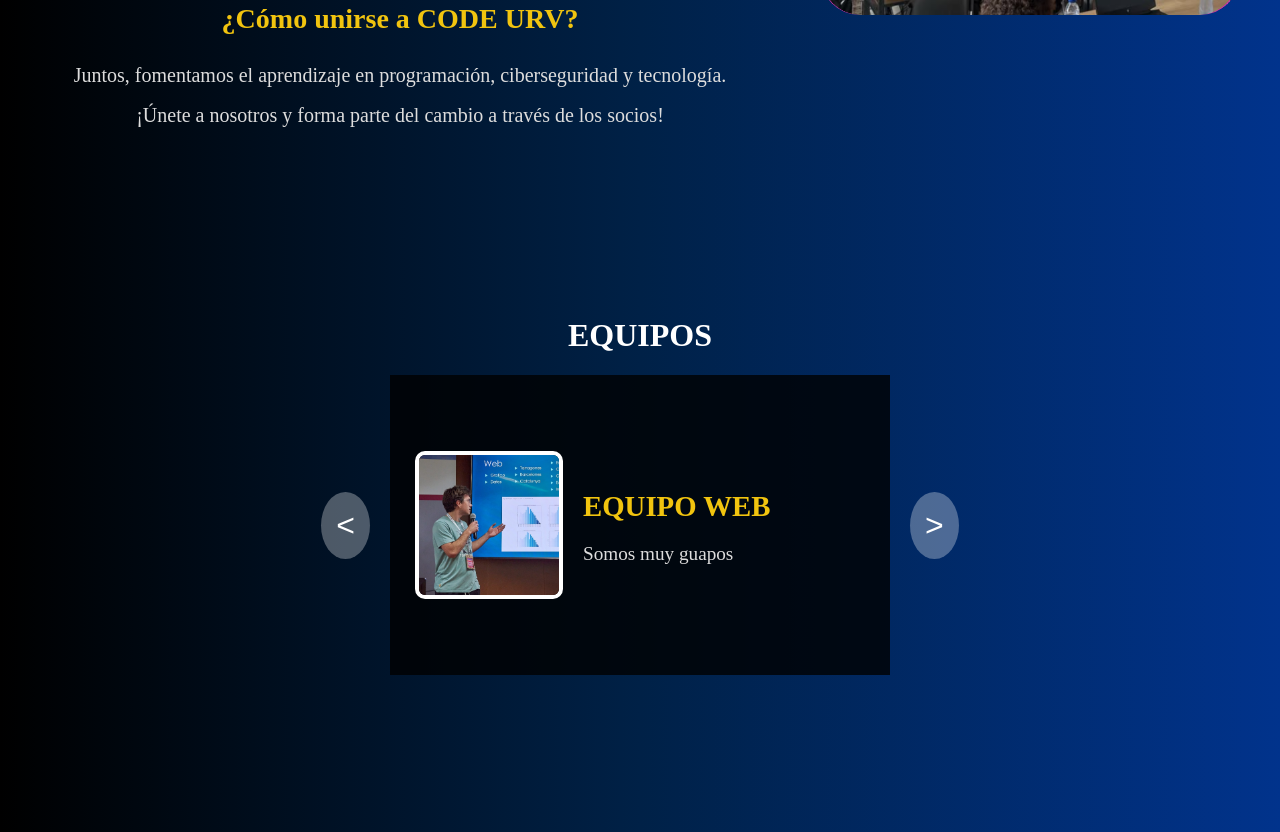
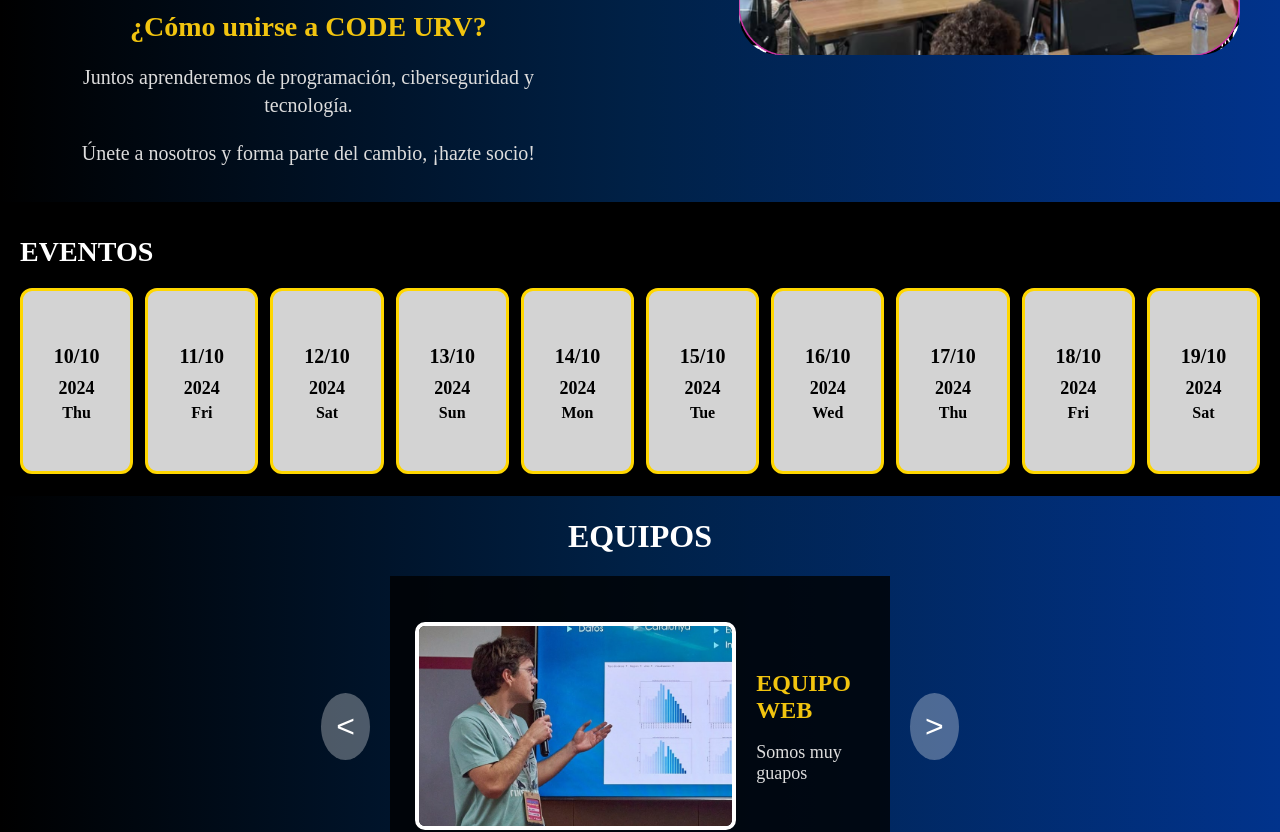
Before and after one commit to IvanCarayol/Web_Asociacion_CodeURV, a React (Vite) app in the folder web_codeurv/: page / in a window 1280 px wide. Shown: the part 1300-2132 px from the top of the page. Built offline with nearby package versions, Linux system fonts and the light colour scheme.

Commit message:
retoques finales y schedule provisonal

```diff
--- a/web_codeurv/src/App.css
+++ b/web_codeurv/src/App.css
@@ -1,3 +1,5 @@
-body {
+/* Reset de márgenes y rellenos globales */
+body, html {
   margin: 0;
+  padding: 0;
 }
--- a/web_codeurv/src/components/Equipos.jsx
+++ b/web_codeurv/src/components/Equipos.jsx
@@ -1,4 +1,5 @@
 import { useState } from "react";
+import "../styles/Eventos.css";
 import "../styles/Equipos.css";
 
 const equipos = [
@@ -19,7 +20,7 @@ const equipos = [
   },
 ];
 
-function Equipos() {
+function EventosYEquipos() {
   const [indexActual, setIndexActual] = useState(0);
 
   const siguiente = () => {
@@ -33,6 +34,33 @@ function Equipos() {
   };
 
   return (
+    <div className="contenedor-principal">
+      {/* Sección de Eventos */}
+      <div id="eventos">
+        <div className="eventos-container">
+          <h2>EVENTOS</h2>
+          <div className="eventos">
+            {[...Array(10)].map((_, i) => {
+              const fecha = new Date(2024, 9, 10 + i); // Octubre 2024
+              const dia = fecha.getDate();
+              const mes = fecha.getMonth() + 1;
+              const diaSemana = fecha.toLocaleString("en", { weekday: "short" });
+
+              return (
+                <div className="evento" key={i}>
+                  <p style={{ fontSize: "20px", fontWeight: "bold" }}>
+                    {dia}/{mes}
+                  </p>
+                  <p style={{ fontSize: "18px" }}>2024</p>
+                  <span style={{ fontSize: "16px" }}>{diaSemana}</span>
+                </div>
+              );
+            })}
+          </div>
+        </div>
+      </div>
+
+      {/* Sección de Equipos */}
       <div className="carrusel-container">
         <h1>EQUIPOS</h1>
         <div className="carrusel">
@@ -45,10 +73,14 @@ function Equipos() {
                 key={index}
                 className={`tarjeta ${index === indexActual ? "activa" : ""}`}
               >
-              <img src={equipo.imagen} alt={equipo.nombre} />
-              <div className="contenido">
-                <h2>{equipo.nombre}</h2>
-                <p>{equipo.descripcion}</p>
+                <img
+                  src={equipo.imagen}
+                  alt={equipo.nombre}
+                  style={{ width: "100%", height: "200px", objectFit: "cover" }}
+                />
+                <div className="contenido" style={{ fontSize: "20px" }}>
+                  <h2 style={{ fontSize: "24px" }}>{equipo.nombre}</h2>
+                  <p style={{ fontSize: "18px" }}>{equipo.descripcion}</p>
                 </div>
               </div>
             ))}
@@ -58,7 +90,8 @@ function Equipos() {
           </button>
         </div>
       </div>
+    </div>
   );
 }
 
-export default Equipos;
+export default EventosYEquipos;
--- a/web_codeurv/src/components/SobreNosotros.jsx
+++ b/web_codeurv/src/components/SobreNosotros.jsx
@@ -7,26 +7,28 @@ function SobreNosotros() {
       <div className="Contenido">
         <div className="Texto">
           <h2>¿Quiénes somos?</h2>
-            <p>Somos la asociación de informáticos de la Universidad Rovira i Virgili,
+            <p>Somos una asociación de informáticos de la Universidad Rovira i Virgili,
                 formada por alumnos del ETSE (Escola Tècnica Superior d'Enginyeria).
             </p>
           <hr />
 
           <h2>¿Cuál es el propósito de CODE URV?</h2>
           <p>
-            Nosotros transformamos el panorama de la programación y el talento, preparando a la próxima generación de innovadores en el ámbito de la informática.
+            Transformar el panorama de la programación y potenciar el talento, preparando a la próxima generación de innovadores en el ámbito de la informática.
           </p>
           <hr />
 
           <h2>¿Cómo unirse a CODE URV?</h2>
           <p>
-            Juntos, fomentamos el aprendizaje en programación, ciberseguridad y tecnología. <br />
-            ¡Únete a nosotros y forma parte del cambio a través de los socios!
+            Juntos aprenderemos de programación, ciberseguridad y tecnología.
+          </p>
+          <p>
+            Únete a nosotros y forma parte del cambio, ¡hazte socio!<br />
           </p>
         </div>
 
         <div className="Imagenes">
-          <img id="Robots" src="/AboutUS.png" alt="Nosotros" className="Logo" />
+          <img id="Foto-derecha" src="/AboutUS.png" alt="Nosotros" className="Logo" />
         </div>
       </div>
     </div>
--- a/web_codeurv/src/pages/Home.jsx
+++ b/web_codeurv/src/pages/Home.jsx
@@ -6,9 +6,9 @@ import Inicio from "../components/Inicio";
 import Footer from "../components/Footer";
 import Equipos from "../components/Equipos";
 import SobreNosotros from "../components/SobreNosotros";
-import Form from "../components/Form";
 import Socios from "../components/Socios";
 import Proyectos from "../components/Proyectos";
+
 
 function Home() {
   // Para hacer scroll si se le da a algun link del navbar
--- a/web_codeurv/src/styles/Equipos.css
+++ b/web_codeurv/src/styles/Equipos.css
@@ -1,15 +1,22 @@
 /* Fondo general con degradado azul */
+#equipos {
+  margin-top: -5px; /* Reduce el espacio entre eventos y equipos */
+  padding-top: 0;
+}
+
+
 .carrusel-container {
   text-align: center;
-  padding: 50px 20px;
+  padding: 0;
   color: white;
   background: linear-gradient(to right, #000000, #002147, #01338c);
-  min-height: 60vh;
+  min-height: auto;
   display: flex;
   flex-direction: column;
   align-items: center;
   justify-content: center;
   text-align: center;
+  margin:0;
 }
 
 /* Carrusel centrado */
@@ -92,3 +99,8 @@ p {
   background-color: rgba(255, 215, 0, 0.7); /* Color dorado al pasar el ratón */
   transform: scale(1.2);
 }
+
+.contenedor-principal {
+  margin: 0;
+  padding: 0;
+}
--- /dev/null
+++ b/web_codeurv/src/styles/Eventos.css
@@ -0,0 +1,70 @@
+#eventos {
+    padding-top: 0;
+    padding: 0;
+    margin-bottom: 0;
+    border-top: 1px solid black;
+}
+
+.eventos-container {
+    width: 100%;
+    background-color: black;
+    padding: 10px 0;
+    margin-top: 0;
+    color: white;
+    text-align: left;
+}
+
+.eventos-container h2 {
+    margin-left: 20px;
+    font-size: 28px;
+    color: white; /* 🔹 Título en blanco */
+}
+
+.eventos {
+    display: flex;
+    gap: 12px;
+    overflow-x: auto;
+    padding: 10px 20px;
+    min-height: 190px;
+    align-items: center;
+}
+
+.evento {
+    width: 180px;
+    height: 180px;
+    background: lightgray;
+    display: flex;
+    flex-direction: column;
+    justify-content: center;
+    align-items: center;
+    border-radius: 12px;
+    font-size: 16px;
+    text-align: center;
+    font-weight: bold;
+    border: 3px solid #FFD700;; /* 🔹 Borde amarillo */
+}
+
+.evento p {
+    margin: 5px 0;
+    font-size: 18px;
+    color: black;
+}
+
+.evento span {
+    font-size: 16px;
+    color: black;
+}
+
+.destacado {
+    border: 3px solid magenta !important; /* 🔹 Evento destacado con borde magenta */
+}
+
+.evento img {
+    width: 60px;
+    height: 60px;
+}
+
+.contenedor-principal {
+    margin: 0;
+    padding: 0;
+}
--- a/web_codeurv/src/styles/Footer.css
+++ b/web_codeurv/src/styles/Footer.css
@@ -3,9 +3,9 @@
     width: 100%;
     height: 400%;
     display: grid;
-    grid-template-columns: 1fr 2fr;
+    grid-template-columns: 1fr 3fr;
     align-items: center;
-    gap: 30px;
+    gap: 20px;
     padding-bottom: 40px;
     border-top: 1px solid black; /* 🔹 Línea negra de 3px */
 }
@@ -14,30 +14,30 @@
     display: flex;
     justify-content: center;
     align-items: center;
-    margin-left: 100px;
+    margin-left: 10px;
 }
 
 .footer-logo img {
-    width: 180px;
+    width: 200px;
 }
 
 .footer-sections {
-    display: flex;
-    justify-content: flex-start;
-    gap: 5px;
+    display: grid;
+    grid-template-columns: 0.5fr 0.5fr 0.5fr;
+    gap: 15px;
     padding-left: 10px;
-    margin-left: 380px;
+    margin-left: 80px;
 }
 
 .footer-section {
-    flex: 0.25;
+    flex: 1;
     text-align: left;
 }
 
 .footer h1 {
     color: white;
     font-size: 30px;
-    margin-bottom: 10px;
+    margin-bottom: 8px;
 }
 
 .footer ul {
@@ -49,17 +49,17 @@
 
 .footer-section ul li {
     font-size: 18px;
-    margin: 5px 0;
+    margin: 3px 0;
     display: flex;
     align-items: center;
-    line-height: 1.4; /* 🔹 Aumenta el interlineado */
-    padding: 3px 0;  /* 🔹 Espacio adicional entre elementos */
+    line-height: 1.3; /* 🔹 Aumenta el interlineado */
+    padding: 2px 0;  /* 🔹 Espacio adicional entre elementos */
 }
 
 .footer-section ul li img {
     width: 28px;
     height: 28px;
-    margin-right: 8px;
+    margin-right: 6px;
 }
 
 .footer a {
@@ -74,7 +74,7 @@
 
 .footer-section:nth-child(2) {
     flex: 0.2;
-    margin-right: 20px;
+    margin-right: 15px;
 }
 
 html {
--- a/web_codeurv/src/styles/SobreNosotros.css
+++ b/web_codeurv/src/styles/SobreNosotros.css
@@ -2,6 +2,7 @@
     background: linear-gradient(to right, #000000, #002147, #01338c);
     padding: 40px 20px;
     display: flex;
+    margin-bottom:-25px ;
     flex-direction: column;
     align-items: center;
 }
@@ -34,7 +35,7 @@
     font-size: 20px;
     margin-bottom: 20px;
     text-align: center;
-    line-height: 2;
+    line-height: 1.4;
 }
 
 .Texto hr {
@@ -48,13 +49,13 @@
     width: 35%;
     display: flex;
     flex-direction: column;
-    gap: 20px;
     align-items: flex-end; /* Mueve las imágenes a la derecha */
-    margin-left: auto; /* Empuja las imágenes al extremo derecho */
+    margin-left: 350px; /* Empuja las imágenes al extremo derecho */
 }
 
-#Robots {
-    width: 100%;
+
+#Foto-derecha {
+    width: 160%;
     height: auto;
     border-radius: 40px;
 }
```
Lines whose indentation alone changed are shown as unchanged.
